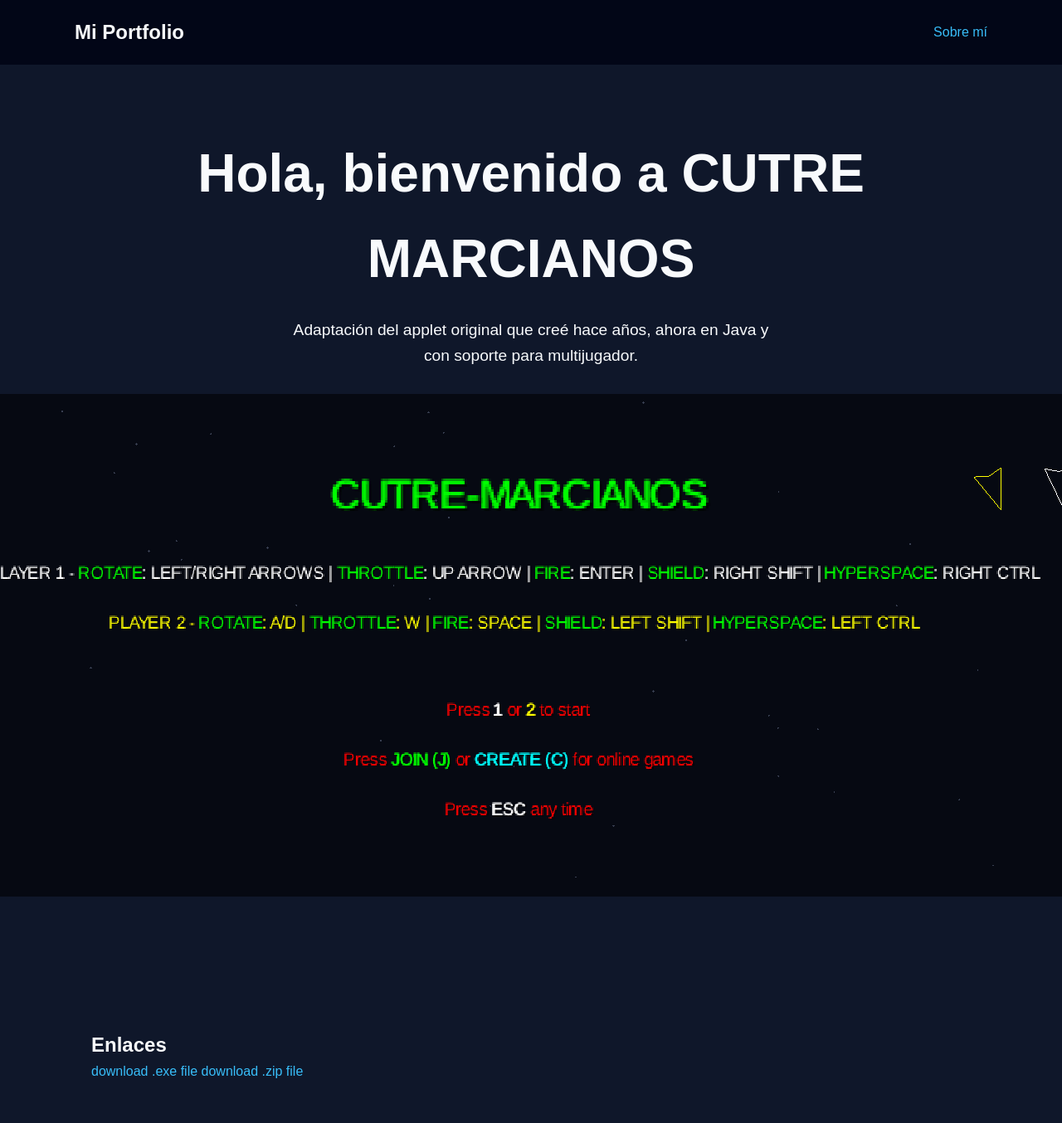
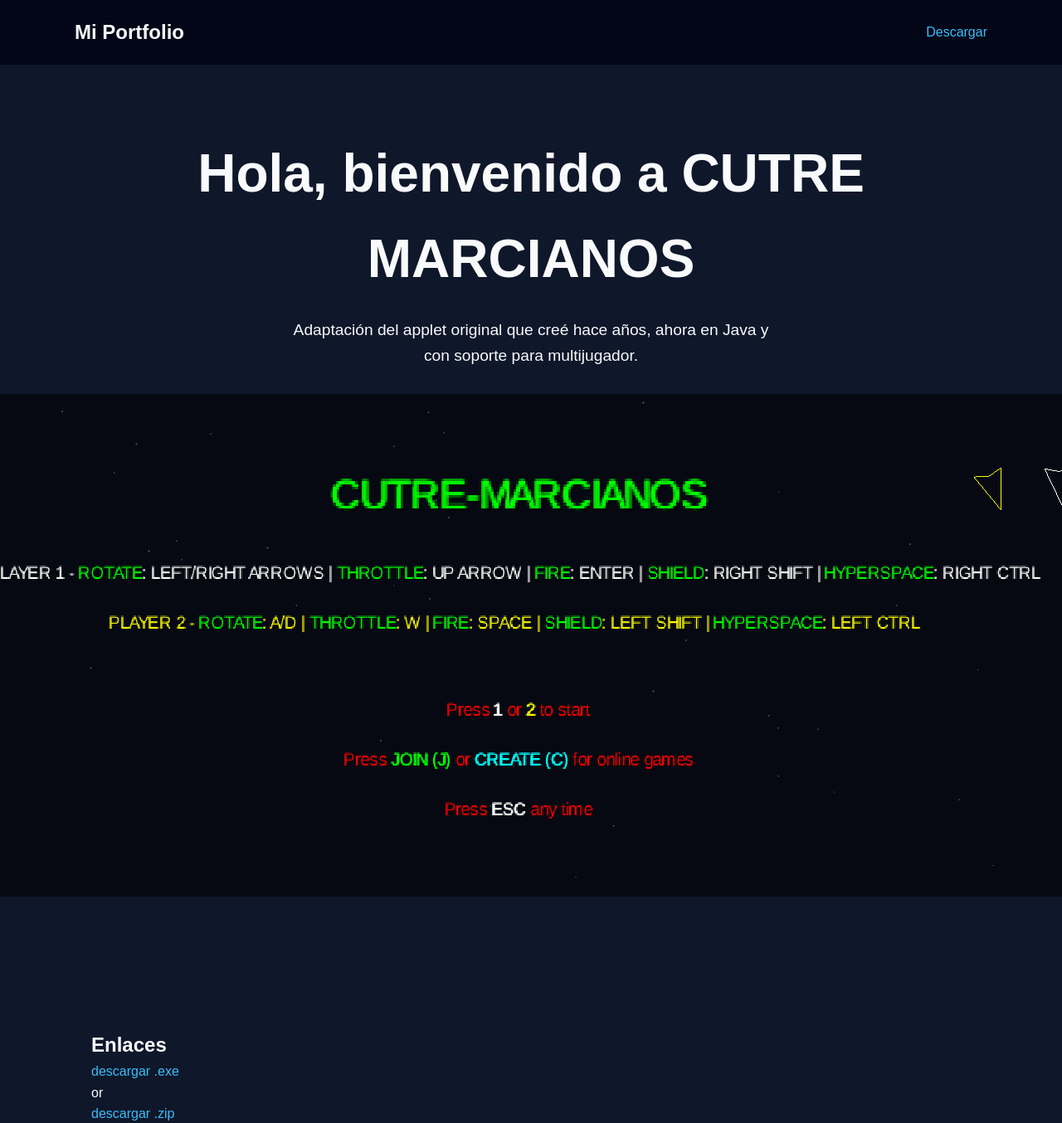
Before and after one commit to mbarragan/mbarragan.github.io, a plain HTML site: page index.html in a window 1280 px wide. Shown: the top 1354 px of the page at 83% size. Drawn offline with Linux system fonts and the light colour scheme.

Commit message:
small index correction

```diff
--- a/index.html
+++ b/index.html
@@ -16,7 +16,7 @@
             <h1>Mi Portfolio</h1>
 
             <div>
-                <a href="#enlaces">Sobre mí</a>
+                <a href="#enlaces">Descargar</a>
             </div>
         </nav>
     </header>
@@ -40,11 +40,11 @@
 
             <div>
                 <a href="static/cutre-marcianos.exe">
-                    download .exe file
+                    descargar .exe
                 </a>
-
+                <p>or</p>
                 <a href="static/cutre-marcianos.zip">
-                    download .zip file
+                    descargar .zip
                 </a>
             </div>
         </section>
```
